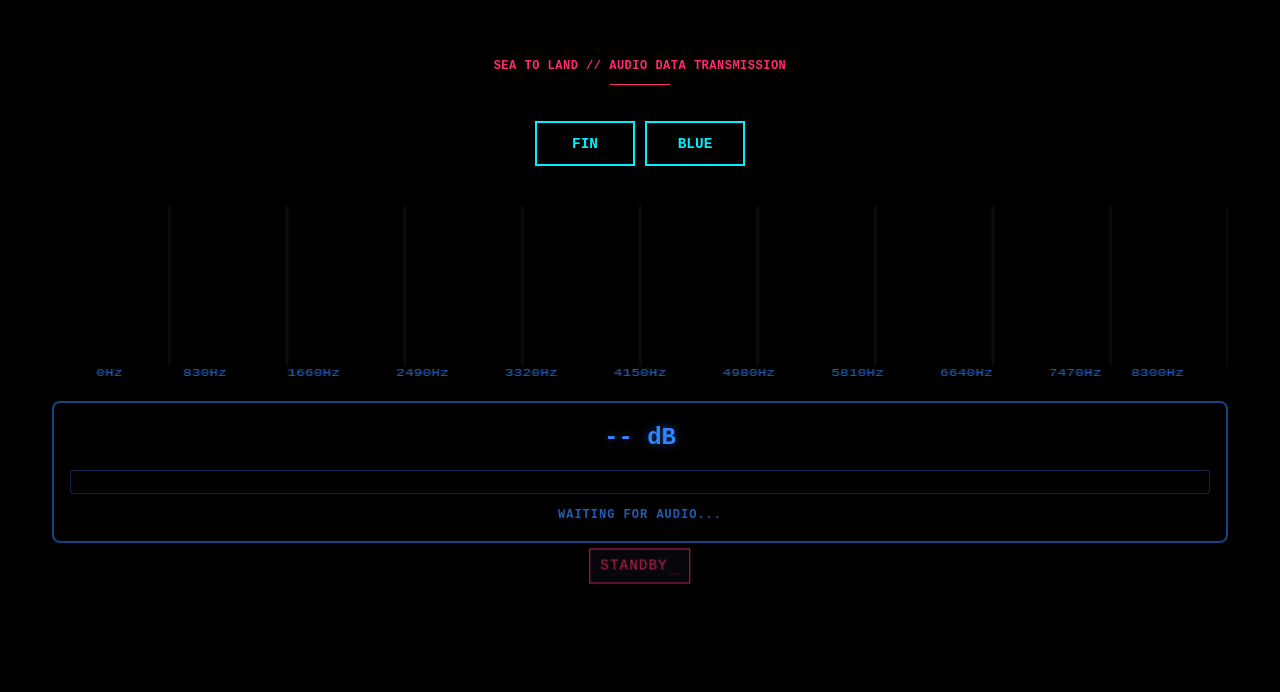
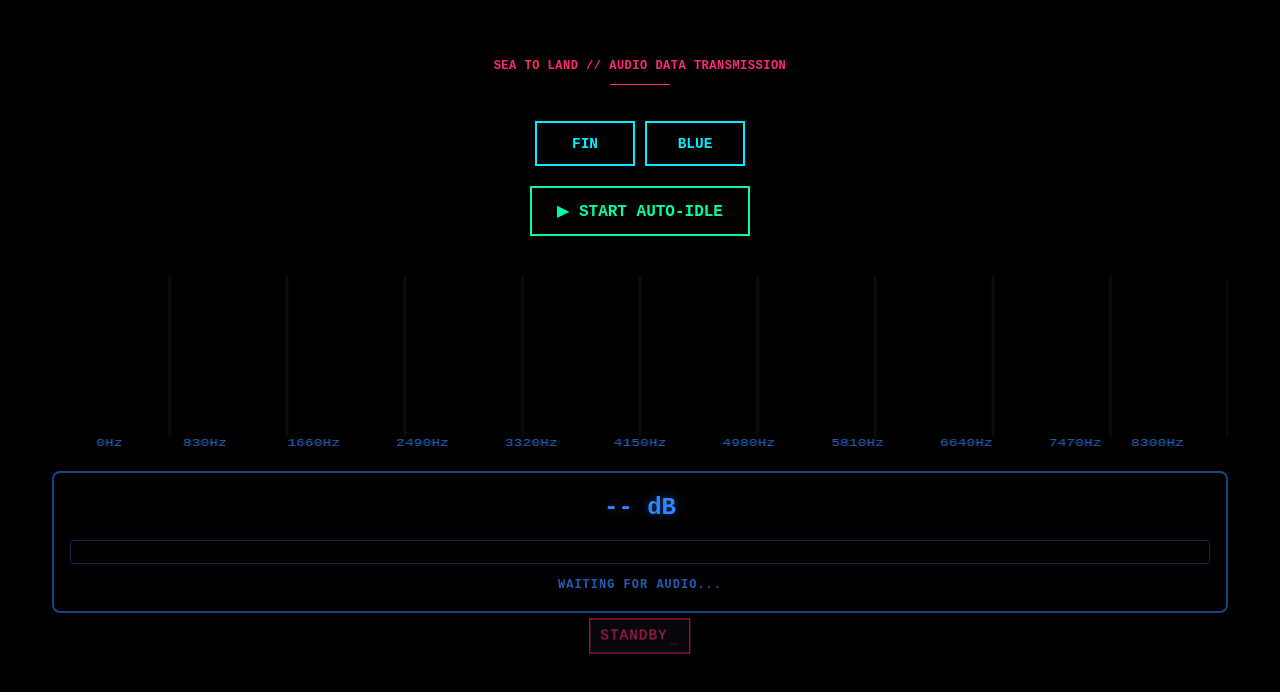
Before and after one commit to LucaCDRocha/Harmonious, a React (Vite) app: page / in a window 1280 px wide. Shown: the top 692 px of the page. Built offline with nearby package versions, Linux system fonts and the light colour scheme; no server answers; a web font is replaced by a local one.

Commit message:
Implement auto-idle mode with continuous animation and alert handling

```diff
--- a/src/App.tsx
+++ b/src/App.tsx
@@ -89,6 +89,11 @@ function App() {
   const currentChatRobotRef = useRef<'Fin' | 'Blue' | null>(null);
   const messageIndexRef = useRef(0);
 
+  // State for auto-idle mode
+  const [isAutoIdleActive, setIsAutoIdleActive] = useState(false);
+  const autoIdleIntervalRef = useRef<NodeJS.Timeout | null>(null);
+  const isAutoIdleRunningRef = useRef(false);
+
   // Create refs to track state for use in closures (updateFrequencies)
   const isAutoChatActiveRef = useRef(false);
   const otherRobotListeningRef = useRef(false);
@@ -189,6 +194,122 @@ function App() {
       }, 8000);
     }
   }, [alertTriggered, isAutoChatActive, selectedChatRobot]);
+
+  // Auto-idle mode: continuously run idle animation and play alert on loud sounds
+  const startAutoIdle = useCallback(async () => {
+    if (isAutoIdleRunningRef.current) {
+      console.log('[AUTO-IDLE] Already running');
+      return;
+    }
+
+    console.log('[AUTO-IDLE] Starting auto-idle mode');
+    setIsAutoIdleActive(true);
+    isAutoIdleRunningRef.current = true;
+
+    // Start continuous servo animation - no stopping until explicit stop or alert
+    try {
+      if (arduinoService.isConnected()) {
+        console.log('[AUTO-IDLE] Starting continuous servo idle animation');
+        await arduinoService.servoStart();
+        addReceivedMessage('>>> AUTO-IDLE MODE ACTIVATED - CONTINUOUS ANIMATION <<<');
+      } else {
+        console.warn('[AUTO-IDLE] Arduino not connected');
+        addReceivedMessage('>>> AUTO-IDLE MODE ACTIVATED (NO ARDUINO) <<<');
+      }
+    } catch (error) {
+      console.error('[AUTO-IDLE] Error starting servo:', error);
+    }
+  }, []);
+
+  const stopAutoIdle = useCallback(async () => {
+    console.log('[AUTO-IDLE] Stopping auto-idle mode');
+    isAutoIdleRunningRef.current = false;
+    setIsAutoIdleActive(false);
+
+    if (autoIdleIntervalRef.current) {
+      clearInterval(autoIdleIntervalRef.current);
+      autoIdleIntervalRef.current = null;
+    }
+
+    // Stop the continuous servo animation
+    try {
+      if (arduinoService.isConnected()) {
+        await arduinoService.servoStop();
+        console.log('[AUTO-IDLE] Servo stopped');
+      }
+    } catch (error) {
+      console.error('[AUTO-IDLE] Error stopping servo:', error);
+    }
+
+    addReceivedMessage('>>> AUTO-IDLE MODE DEACTIVATED <<<');
+  }, []);
+
+  // Handle alert during auto-idle: use same process as sending messages
+  useEffect(() => {
+    if (alertTriggered && isAutoIdleActive) {
+      console.log('[AUTO-IDLE] Alert triggered - stop idle, play alert, restart idle');
+
+      // Handle alert using same pattern as message transmission
+      const handleAlert = async () => {
+        try {
+          // Stop current idle animation
+          if (arduinoService.isConnected()) {
+            await arduinoService.servoStop();
+            console.log('[AUTO-IDLE] Idle animation stopped');
+            // Small delay to ensure stop command is processed
+            await new Promise(resolve => setTimeout(resolve, 100));
+          }
+
+          addReceivedMessage('>>> ALERT: LOUD SOUND DETECTED <<<');
+
+          // Start alert animation (rapid oscillation)
+          if (arduinoService.isConnected()) {
+            await arduinoService.servoAlert();
+            console.log('[AUTO-IDLE] Alert animation started');
+          }
+
+          // Wait for alert to complete (matching the alert tone duration)
+          await new Promise(resolve => setTimeout(resolve, 3000));
+
+          // Stop alert animation explicitly before restarting idle
+          if (arduinoService.isConnected()) {
+            await arduinoService.servoStop();
+            console.log('[AUTO-IDLE] Alert animation stopped');
+            // Small delay to ensure stop command is processed
+            await new Promise(resolve => setTimeout(resolve, 100));
+          }
+
+          // Automatically restart idle animation
+          if (isAutoIdleRunningRef.current && arduinoService.isConnected()) {
+            await arduinoService.servoStart();
+            console.log('[AUTO-IDLE] Idle animation automatically restarted');
+          }
+        } catch (error) {
+          console.error('[AUTO-IDLE] Error handling alert:', error);
+          // Try to restart idle even if there was an error
+          if (isAutoIdleRunningRef.current && arduinoService.isConnected()) {
+            try {
+              await arduinoService.servoStart();
+              console.log('[AUTO-IDLE] Idle animation restarted after error');
+            } catch (restartError) {
+              console.error('[AUTO-IDLE] Failed to restart idle:', restartError);
+            }
+          }
+        }
+      };
+
+      handleAlert();
+    }
+  }, [alertTriggered, isAutoIdleActive]);
+
+  // Clean up auto-idle on unmount
+  useEffect(() => {
+    return () => {
+      if (isAutoIdleRunningRef.current) {
+        stopAutoIdle();
+      }
+    };
+  }, [stopAutoIdle]);
 
   // Auto-transmit messages from chat.json
   const startAutoChat = useCallback(async () => {
@@ -2001,6 +2122,30 @@ function App() {
             {isAutoChatActive ? 'CHAT ACTIVE...' : 'START AUTO CHAT'}
           </button>
         )}
+
+        {/* Auto-Idle Button */}
+        <button
+          onClick={isAutoIdleActive ? stopAutoIdle : startAutoIdle}
+          style={{
+            height: '50px',
+            minWidth: '220px',
+            padding: '10px 20px',
+            backgroundColor: isAutoIdleActive ? '#ff41b4' : 'transparent',
+            color: isAutoIdleActive ? '#000000' : '#00ffaa',
+            border: '2px solid #00ffaa',
+            cursor: 'pointer',
+            fontSize: '1rem',
+            fontWeight: 'bold',
+            fontFamily: 'Courier New, monospace',
+            textTransform: 'uppercase',
+            borderRadius: '0',
+            transition: 'all 0.3s ease',
+            marginTop: '10px',
+            boxShadow: isAutoIdleActive ? '0 0 20px rgba(0, 255, 170, 0.5)' : 'none'
+          }}
+        >
+          {isAutoIdleActive ? '◼ STOP AUTO-IDLE' : '▶ START AUTO-IDLE'}
+        </button>
       </div>
 
       <div className="visualizer-container">
```
